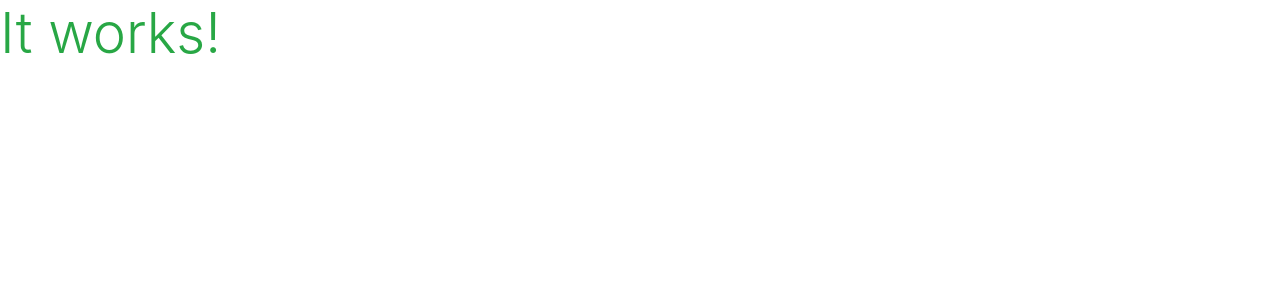
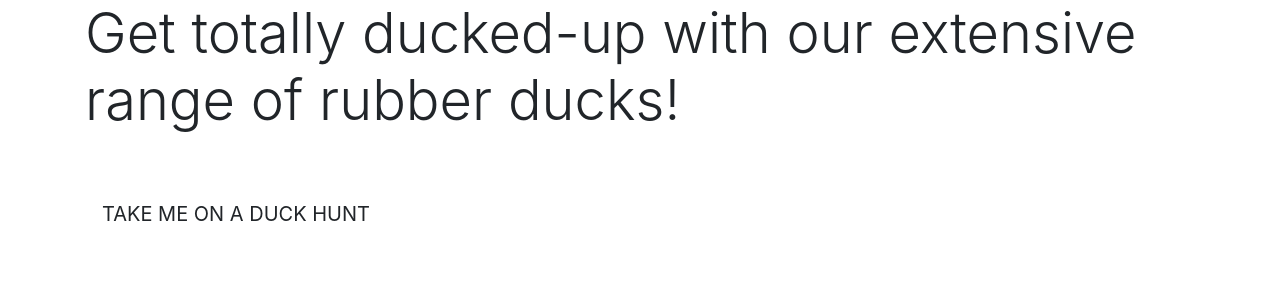
Before and after one commit to shellieD/get-ducked, a Django app: page / in a window 1280 px wide. Shown: the top 300 px of the page. Run offline with Django 4.2, Linux system fonts and the light colour scheme.

Commit message:
Added homepage content.

```diff
--- a/get_ducked/home/templates/home/index.html
+++ b/get_ducked/home/templates/home/index.html
@@ -1,6 +1,27 @@
 {% extends "base.html" %}
 {% load static %}
 
+{% block page_header %}
+<div class="header-container">
+    <div class="row">
+        <div class="col"></div>
+    </div>
+</div>
+{% endblock%}
+
 {% block content %}
-<h1 class="display-4 text-success">It works!</h1>
+<div class="container h-100">
+    <div class="row h-100">
+        <div class="col my-auto">
+            <h1 class="display-4 logo-font text-black">
+                Get totally ducked-up with our extensive range of rubber ducks!
+            </h1>
+            <div class="my-5">
+                <h4>
+                    <a href="" class="explore-now-button btn btn-lg rounded-0 text-uppercase py-3">Take me on a duck hunt</a>
+                </h4>
+            </div>
+        </div>
+    </div>
+</div>
 {% endblock %}
```
